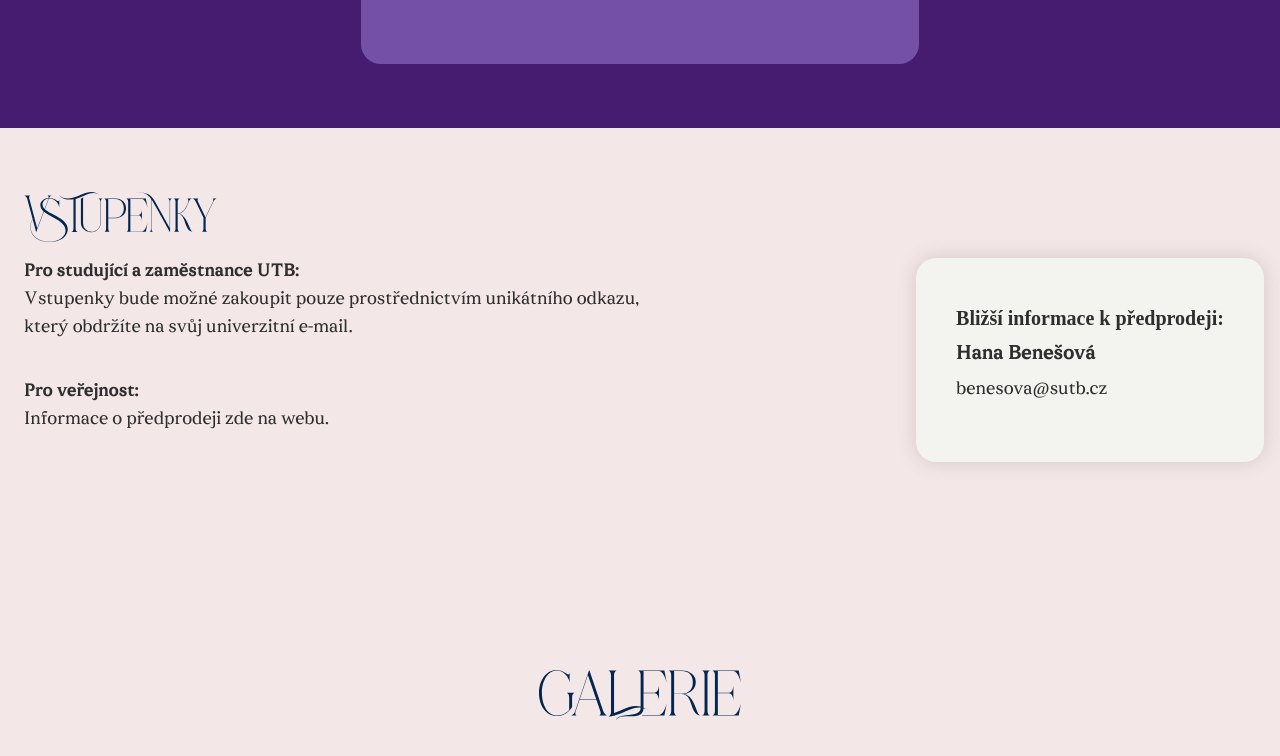
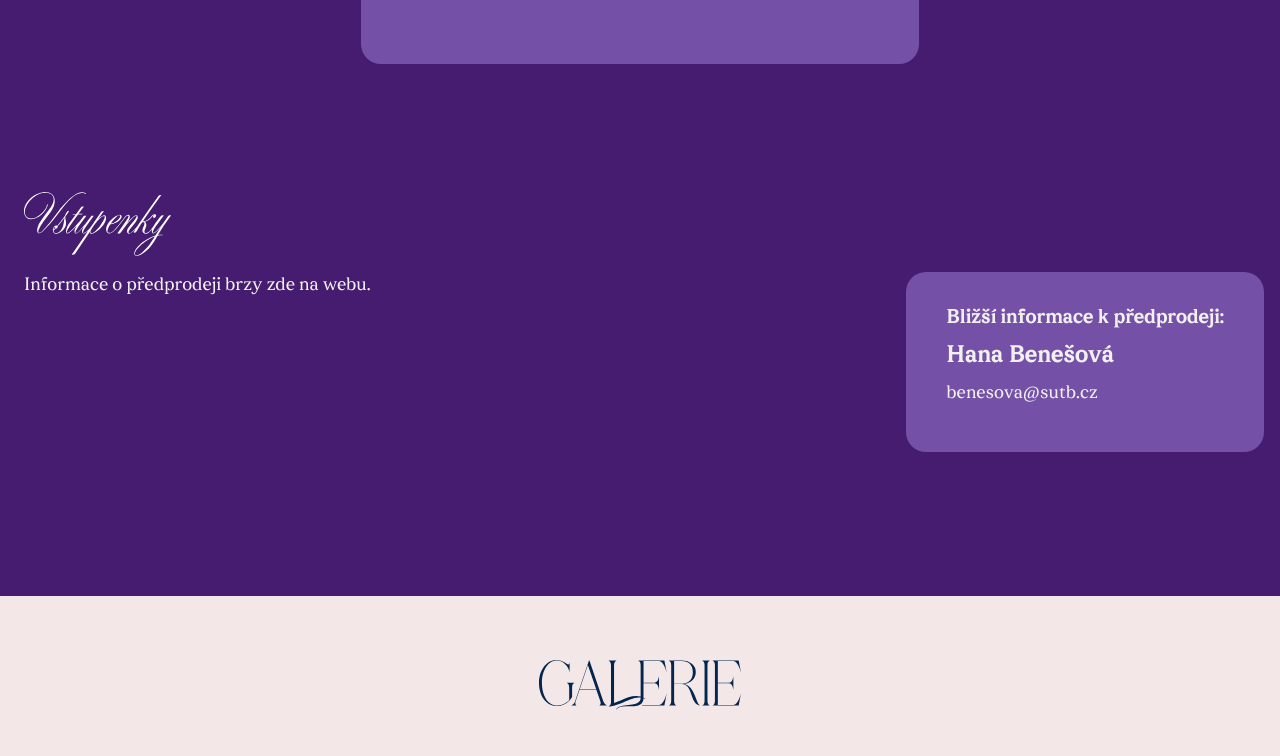
Before and after one commit to SU-UTB/web-ples-fe, a React (Vite) app: page / in a window 1280 px wide. Shown: the part 1140-1896 px from the top of the page. Built offline with nearby package versions, Linux system fonts and the light colour scheme; a web font is replaced by a local one.

Commit message:
Tickets section

```diff
--- a/src/AppData.ts
+++ b/src/AppData.ts
@@ -9,10 +9,6 @@ import galleryImg8 from './assets/img/gallery/g8.webp';
 import galleryImg9 from './assets/img/gallery/g9.webp';
 import galleryImg10 from './assets/img/gallery/g10.webp';
 import galleryImg11 from './assets/img/gallery/g11.webp';
-
-import vecere from './assets/img/tickets/vecere.jpg';
-import sezeni from './assets/img/tickets/sezeni.jpg';
-import stani from './assets/img/tickets/stani.jpg';
 
 import { PhotoType, TicketCardType } from './AppTypes';
 import { GALLERY_PHOTO_HEIGHT } from './utils/constants';
@@ -100,29 +96,26 @@ export const galleryPhotos: PhotoType[] = [
 export const ticketCards: TicketCardType[] = [
   {
     id: 0,
-    img: stani,
-    alt: 'Stání',
     headline: 'na stání',
     price: '350,-',
     info: '(možnost sezení na volně dostupných sedačkách bez stolu a místenky)',
-    textColor: '#F3E7E7',
+    textColor: 'text-white',
+    bgColor: 'bg-light-violet',
   },
   {
     id: 1,
-    img: sezeni,
-    alt: 'Sezení',
     headline: 'na sezení bez večeře',
     price: '550,-',
     info: '(zahrnuje místo k sezení pod hlavním pódiem)',
-    textColor: '#02264F',
+    textColor: 'text-white',
+    bgColor: 'bg-dark-violet',
   },
   {
     id: 2,
-    img: vecere,
-    alt: 'Sezení s rautem',
     headline: 'na sezení s večeří',
     price: '850,-',
     info: '(zahrnuje výběr hlavního jídla, předkrmu, dezertu a nápoje)',
-    textColor: '#F3E7E7',
+    textColor: 'text-white',
+    bgColor: 'bg-dark-blue',
   },
 ];
--- a/src/AppTypes.ts
+++ b/src/AppTypes.ts
@@ -14,10 +14,9 @@ export type PhotoType = {
 
 export type TicketCardType = {
   id: number;
-  img: string;
-  alt: string;
   headline: string;
   price: string;
   info: string;
   textColor: string;
+  bgColor: string;
 };
--- a/src/components/cards/ContactCard.tsx
+++ b/src/components/cards/ContactCard.tsx
@@ -10,21 +10,21 @@ export const ContactCard = ({ title, name, position, email, phone }: Props) => {
   return (
     <div className="flex flex-col py-2 space-y-2">
       <hgroup>
-        <h3 className="font-bold text-lg sm:text-xl">
-          {title} <span className="">{name}</span>
+        <h3 className="text-xl md:text-xl">
+          {title} <span className="font-bold text-2xl md:text-2xl">{name}</span>
         </h3>
         <p className="text-lg sm:text-xl">{position}</p>
       </hgroup>
       <div className="space-y-1 flex flex-col sm:text-lg">
         <a
           href={`mailto:${email}`}
-          className="hover:text-[#B22547] transition-all"
+          className="hover:text-dark-violet transition-all"
         >
           {email}
         </a>
         <a
           href={`tel:${phone}`}
-          className="hover:text-[#B22547] transition-all"
+          className="hover:text-dark-violet transition-all"
         >
           {phone}
         </a>
--- a/src/components/cards/TicketCard.tsx
+++ b/src/components/cards/TicketCard.tsx
@@ -1,35 +1,20 @@
 import { TicketCardType } from '../../AppTypes';
 
-type TicketCardProps = TicketCardType & {
-  textColor?: string; // Optional parameter for text color
-};
-
 export const TicketCard = ({
-  img,
-  alt,
   headline,
   price,
   info,
-  textColor = 'white', // Default text color is white
-}: TicketCardProps) => {
+  textColor,
+  bgColor,
+}: TicketCardType) => {
   return (
-    <article className="flex flex-col items-center text-center gap-y-8 bg-[#F3E7E7] relative">
-      <div className="relative w-full max-w-[412px] p-6">
-        <img
-          width={412}
-          height={412}
-          src={img}
-          alt={alt}
-          className="rounded-20 bg-card-grey shadow-card w-full max-w-[412px] max-h-[412px]"
-        />
-        <div
-          className="absolute inset-0 flex flex-col items-center justify-center px-12"
-          style={{ color: textColor }} // Dynamically set the text color
-        >
-          <h3 className="text-2xl font-semibold uppercase">{headline}</h3>
-          <h4 className="text-2xl">{price}</h4>
-          <p className="text-lg max-w-[412px]">{info}</p>
-        </div>
+    <article
+      className={`flex flex-col items-center justify-center text-center gap-y-8 rounded-20 w-full max-w-[412px] h-[412px] p-6 ${bgColor} ${textColor}`}
+    >
+      <div className="flex flex-col items-center justify-center px-12">
+        <h3 className="text-2xl font-semibold uppercase">{headline}</h3>
+        <h4 className="text-2xl">{price}</h4>
+        <p className="text-lg max-w-[412px]">{info}</p>
       </div>
     </article>
   );
--- a/src/components/sections/TicketsSection.tsx
+++ b/src/components/sections/TicketsSection.tsx
@@ -1,5 +1,4 @@
 import vstupenky from '../../assets/img/headlines/vstupenky.svg';
-import buttonBackground from '../../assets/img/hero/heroBg.jpg';
 import { TICKET_BUY } from '../../utils/constants'; // Import the ticket buy time
 import { ContactCard } from '../cards/ContactCard';
 import { Section } from '../shared/Section';
@@ -8,23 +7,19 @@ export const TicketsSection = () => {
   const currentDateTime = new Date(); // Get the current date and time
 
   return (
-    <div
-      style={{
-        backgroundColor: '#F3E7E7',
-      }}
-    >
+    <div className="bg-violet text-white">
       <Section id="vstupenky">
         <img
           src={vstupenky} // Import the SVG
           alt="Vstupenky" // Alt text for accessibility
-          className="px-2 mb-4 h-[50px] desktop:px-0" // Set height and margin (adjust as needed)
+          className="px-2 mb-4 h-12 md:h-16" // Set height and margin (adjust as needed)
         />
         <div className="flex flex-col justify-between w-full gap-8 pb-6 md:pb-20 lg:flex-row">
           <div className="max-w-2xl px-2 space-y-2 text-lg desktop:px-0">
             <p>
-              <b>Pro studující a zaměstnance UTB:</b>
+              {/*<b>Pro studující a zaměstnance UTB:</b>
               <br />
-              {/* Předprodej začíná <b>20. ledna 2025 v 9:00</b>. */}Vstupenky
+              Předprodej začíná <b>20. ledna 2025 v 9:00</b>. Vstupenky
               bude možné zakoupit pouze prostřednictvím unikátního odkazu, který
               obdržíte na svůj univerzitní e-mail.
             </p>
@@ -32,11 +27,11 @@ export const TicketsSection = () => {
             <p>
               <b>Pro veřejnost:</b>
               <br />
-              {/* Prodej vstupenek bude spuštěn <b>22. ledna 2025 v 9:00</b>. */}
-              Informace o předprodeji zde na webu.
+              Prodej vstupenek bude spuštěn <b>22. ledna 2025 v 9:00</b>.*/}
+              Informace o předprodeji brzy zde na webu.
             </p>
             <br />
-            {/* <p>
+            {/*<p>
               <b>Kde lze vstupenky zakoupit?</b>
             </p>
             <ul style={{ listStyleType: 'disc', listStylePosition: 'outside', marginLeft: '2rem' }}>
@@ -46,10 +41,10 @@ export const TicketsSection = () => {
               <li>
                 <b>Osobně:</b> V Masters of Rock Café (Tyršovo nábřeží 5497, Zlín), kde je platba možná pouze v hotovosti.
               </li>
-            </ul> */}
+            </ul>*/}
           </div>
-          <div className="px-10 py-8 bg-card-grey rounded-20 shadow-card max-w-[500px] flex flex-col justify-center">
-            <h3 className="text-xl font-semibold">
+          <div className="px-10 py-8 bg-light-violet rounded-20 flex flex-col justify-center">
+            <h3 className="text-xl font-bold">
               Bližší informace k předprodeji:
             </h3>
             <ContactCard
@@ -61,24 +56,16 @@ export const TicketsSection = () => {
             />
           </div>
         </div>
+
         {/* <TicketItemList /> */}
+
         {currentDateTime >= TICKET_BUY && ( // Show button only if current date is on or after TICKET_BUY
           <div className="flex justify-center mt-8">
             <a
               href="https://www.smsticket.cz/vstupenky/52588-xxiii-reprezentacni-ples-univerzity-tomase-bati-ve-zline?utm_medium=anchor"
               target="_blank"
               rel="noopener noreferrer"
-              className="px-10 py-3 rounded-full shadow-lg inline-block"
-              style={{
-                backgroundImage: `url(${buttonBackground})`,
-                backgroundSize: 'cover',
-                backgroundPosition: 'center',
-                color: 'white',
-                fontSize: '1rem',
-                fontWeight: 'bold',
-                textAlign: 'center',
-                textDecoration: 'none',
-              }}
+              className="px-10 py-3 rounded-full shadow-lg inline-block bg-light-violet text-white text-base font-bold text-center no-underline"
             >
               Koupit vstupenky
             </a>
--- a/src/styles/custom-swiper.css
+++ b/src/styles/custom-swiper.css
@@ -8,10 +8,10 @@
   height: 16px;
   border-radius: 50%;
   background: transparent;
-  border: 1px solid #02264F;
+  border: 2px solid white;
 }
 
 .swiper-pagination-bullet-active {
   transition: all 0.5s ease-in-out;
-  background: #02264F;
+  background: white;
 }
```
Also changed, not shown: src/assets/img/headlines/vstupenky.svg.
